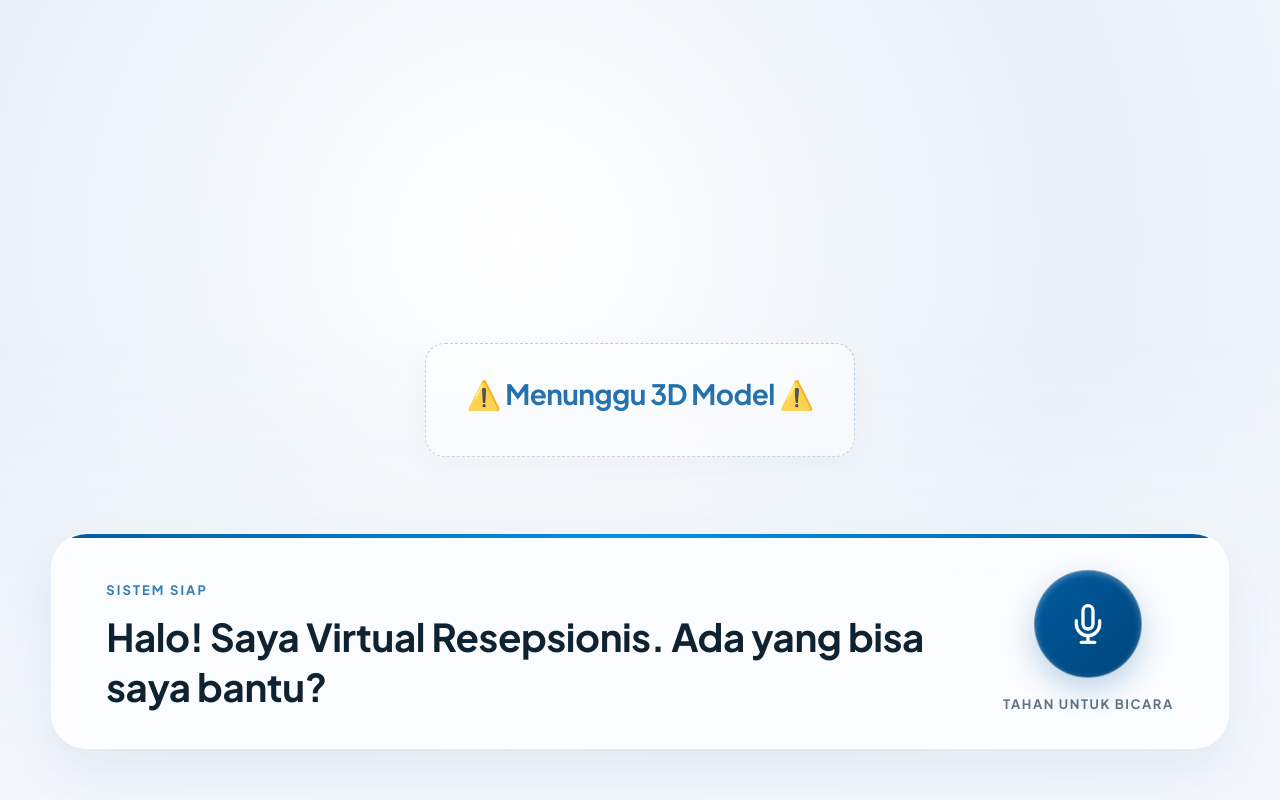
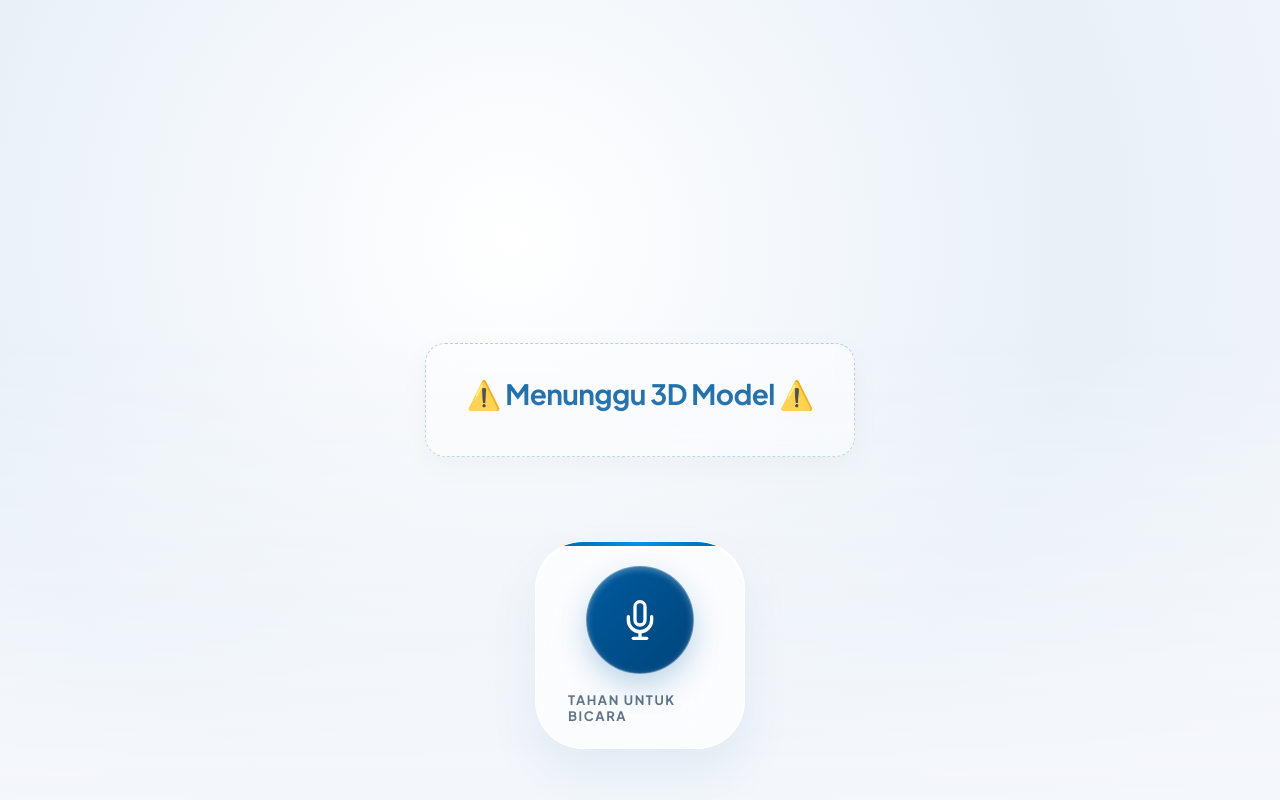
Before and after one commit to Dkrii/Ollama_Receptionist, a FastAPI app: page / in a window 1280 px wide. Run offline with FastAPI, Linux system fonts and the light colour scheme; parts of the project's set-up code (start-up, migrations or seed data) failed here and were passed over.

Commit message:
feat: implement 3D avatar kiosk interface with Three.js lip-sync and speech-to-text integration

```diff
--- a/app/static/kiosk/kiosk.css
+++ b/app/static/kiosk/kiosk.css
@@ -98,13 +98,16 @@ body {
 /* The Glassmorphism Panel on a Light Theme */
 .kiosk-glass-panel {
   pointer-events: auto;
-  max-width: 1200px;
+  /* Default mode: Shrink to fit the Mic button, centered */
+  width: 100%;
+  max-width: 210px; /* Lebar minimum pas tombol mic + padding */
   margin: 0 auto;
-  width: 100%;
-  display: grid;
-  grid-template-columns: 1fr auto;
-  gap: 40px;
-  align-items: end;
+
+  display: flex;
+  flex-direction: row;
+  justify-content: center;
+  align-items: flex-end;
+  gap: 0;
 
   /* Clean, vibrant, icy frosted glass */
   background: var(--k-glass-bg);
@@ -112,10 +115,19 @@ body {
   -webkit-backdrop-filter: blur(36px) saturate(1.4);
   border: 1px solid var(--k-glass-border);
   box-shadow: var(--k-shadow-soft), inset 0 2px 0 rgba(255,255,255,1);
+
+  border-radius: 48px;
+  padding: 24px 32px;
+  position: relative;
+  overflow: hidden;
+  transition: all 0.6s cubic-bezier(0.23, 1, 0.32, 1);
+}
+
+.kiosk-glass-panel.is-expanded {
+  max-width: 1200px; /* Melebar ke layar penuh (terbatasi 1200) */
   border-radius: 36px;
   padding: 36px 54px;
-  position: relative;
-  overflow: hidden;
+  gap: 40px;
 }
 
 /* Subtle branding line at the top of the glass panel inspired by Akebono */
@@ -134,6 +146,16 @@ body {
   display: flex;
   flex-direction: column;
   justify-content: flex-start;
+  width: 0;
+  opacity: 0;
+  overflow: hidden;
+  transition: all 0.5s cubic-bezier(0.23, 1, 0.32, 1);
+}
+
+.kiosk-glass-panel.is-expanded .kiosk-teleprompter {
+  width: 100%;
+  flex: 1;
+  opacity: 1;
 }
 
 .kiosk-teleprompter__eyebrow {
@@ -152,13 +174,20 @@ body {
   overflow-y: auto;
   display: flex;
   flex-direction: column;
-  justify-content: flex-end;
+  justify-content: flex-start; /* So it scrolls top down cleanly */
+  padding-right: 18px; /* space for scrollbar */
 }
 
-/* Hide scrollbar for clean UI */
+/* Custom scrollbar for clean UI */
 .kiosk-subtitle::-webkit-scrollbar {
-  width: 0;
+  width: 6px;
+}
+.kiosk-subtitle::-webkit-scrollbar-track {
   background: transparent;
+}
+.kiosk-subtitle::-webkit-scrollbar-thumb {
+  background: rgba(0, 91, 159, 0.3);
+  border-radius: 999px;
 }
 
 .kiosk-subtitle__text {
--- a/app/static/kiosk/kiosk.js
+++ b/app/static/kiosk/kiosk.js
@@ -141,7 +141,9 @@ function setThinking() {
        <span class="kiosk-dot"></span>
     </span>
   `;
-  systemStatus.textContent = "AI Sedang Berpikir...";
+  if (systemStatus) {
+    systemStatus.textContent = "AI Sedang Berpikir...";
+  }
 }
 
 // Mic & TTS State management
@@ -154,7 +156,9 @@ function updateMicState() {
 
 function setSystemBusy(busy) {
   isSending = busy;
-  if (!busy) systemStatus.textContent = "Sistem Siap";
+  if (!busy && systemStatus) {
+    systemStatus.textContent = "";
+  }
   updateMicState();
 }
 
@@ -234,6 +238,11 @@ async function sendMessage(message) {
 
   setSystemBusy(true);
   resetSpeechQueue();
+
+  // Expand glass panel to show AI response
+  const glassPanel = document.getElementById('glassPanel');
+  if (glassPanel) glassPanel.classList.add('is-expanded');
+
   setThinking();
 
   let finalAnswer = '';
@@ -281,8 +290,8 @@ async function sendMessage(message) {
           const token = event.value || '';
           finalAnswer += token;
           if (finalAnswer.trim()) {
-            if (systemStatus.textContent !== "AI Menjawab") {
-              systemStatus.textContent = "AI Menjawab";
+            if (systemStatus && systemStatus.textContent !== "") {
+              systemStatus.textContent = "";
             }
             answerSpan.textContent = finalAnswer;
             subtitlesBox.scrollTop = subtitlesBox.scrollHeight;
@@ -345,10 +354,13 @@ function startRecording() {
     }
 
     // Show what user is saying in real-time
+    // Di-disable sesuai request, pengguna tidak perlu melihat pertanyaannya
+    /*
     const displayTxt = finalTranscript || interimTranscript;
     if (displayTxt) {
       setSubtitle(`"${displayTxt}"`, 'user');
     }
+    */
 
     // Auto-send when speech engine decides it's final
     if (finalTranscript.trim() && event.results[event.results.length - 1].isFinal) {
@@ -364,8 +376,11 @@ function startRecording() {
     micRecognition.start();
     micBtn.classList.add('is-recording');
     micHint.textContent = "Lepas untuk mengirim";
-    systemStatus.textContent = "Mendengarkan...";
-    setSubtitle("...", "user");
+
+    // Collapse card saat bertanya
+    const glassPanel = document.getElementById('glassPanel');
+    if (glassPanel) glassPanel.classList.remove('is-expanded');
+
   } catch (err) {
     cleanupRecording();
   }
--- a/app/templates/kiosk/index.html
+++ b/app/templates/kiosk/index.html
@@ -21,18 +21,18 @@
   <!-- Layar Penuh Avatar -->
   <div class="kiosk-avatar" id="avatarContainer" aria-hidden="true">
     <div class="kiosk-avatar__placeholder" id="avatarPlaceholder">
-      <p>🖼️ Memuat 3D Avatar... 🖼️</p>
+      <p>🖼️ Memuat Avatar... 🖼️</p>
     </div>
     <canvas id="avatarCanvas" class="kiosk-canvas"></canvas>
   </div>
 
   <!-- UI Subtitle & Controls (Glassmorphism) -->
   <main class="kiosk-ui">
-    <div class="kiosk-glass-panel">
-      <div class="kiosk-teleprompter">
-        <p id="systemStatus" class="kiosk-teleprompter__eyebrow">Sistem Siap</p>
+    <div id="glassPanel" class="kiosk-glass-panel">
+      <div id="teleprompterContainer" class="kiosk-teleprompter">
+        <p id="systemStatus" class="kiosk-teleprompter__eyebrow"></p>
         <div id="subtitlesBox" class="kiosk-subtitle" aria-live="polite">
-          <span class="kiosk-subtitle__text">Halo! Saya Virtual Resepsionis. Ada yang bisa saya bantu?</span>
+          <!-- Teks akan muncul di sini -->
         </div>
       </div>
 
```
Also changed, not shown: knowledge/fact.txt (added, +37 -0 lines).
